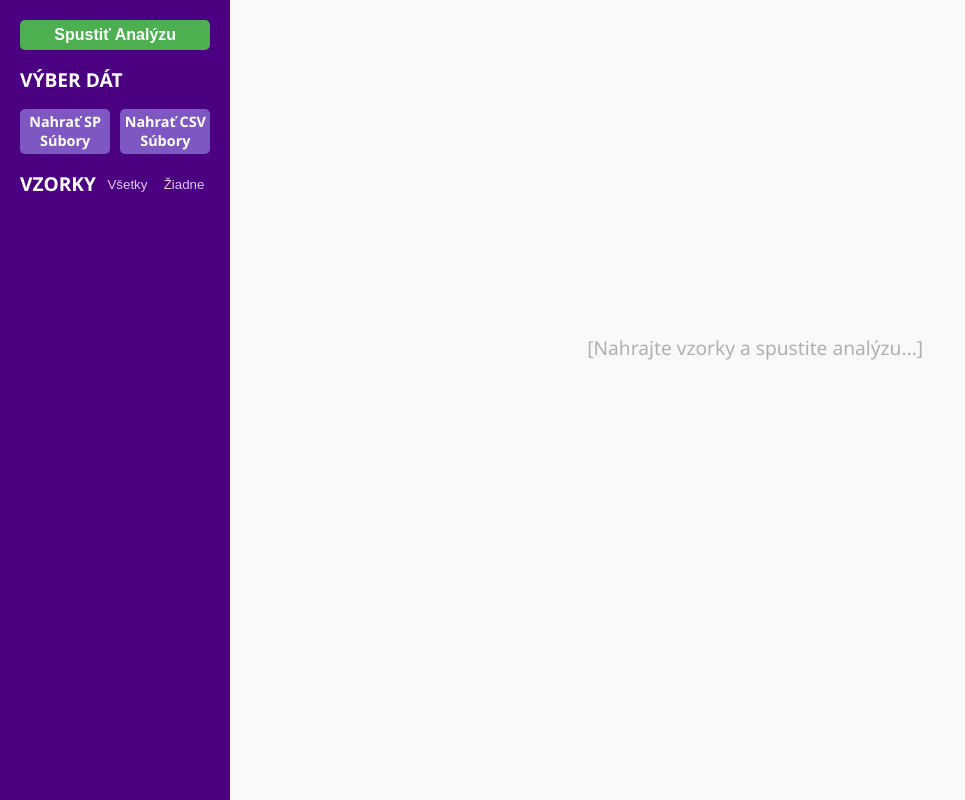
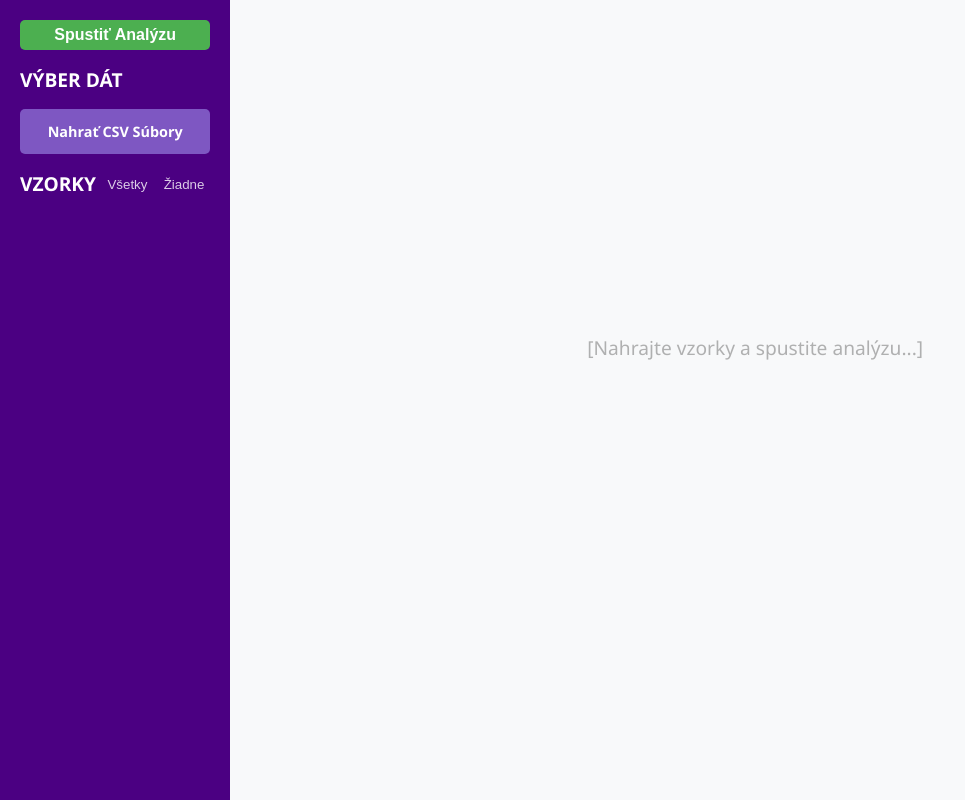
Before and after one commit to juraj-n/BC, a Flask app: page / in a window 1280 px wide. Shown: the whole page, without its empty margins (0-965 px from the left). Run offline with Flask 3, Linux system fonts and the light colour scheme; some libraries are stand-ins or nearby versions.

Commit message:
Only CSV upload button

```diff
--- a/app/templates/partials/_sidebar.html
+++ b/app/templates/partials/_sidebar.html
@@ -6,12 +6,12 @@
     <div class="side-section">
         <h2> VÝBER DÁT </h2>
         <div class="side-btn-group">
-            <form class="side-upload side-upload-form" action="{{ url_for('main.upload_file') }}" method="POST"
+            <!-- <form class="side-upload side-upload-form" action="{{ url_for('main.upload_file') }}" method="POST"
                 enctype="multipart/form-data">
                 <label for="file-input-sp"> Nahrať SP Súbory </label>
                 <input type="file" id="file-input-sp" name="files" multiple hidden accept=".sp"
                     onchange="this.form.submit()">
-            </form>
+            </form> -->
 
             <form class="side-upload side-upload-form" action="{{ url_for('main.upload_file') }}" method="POST"
                 enctype="multipart/form-data">
--- a/app/utils.py
+++ b/app/utils.py
@@ -63,7 +63,6 @@ def parse_csv(file):
         "x": x_values,
         "y": y_values
     }
-
 
 def min_max_normalize(data): # Min-max normalizácia na interval <0, 1>
     y_values = data["y"]
```
